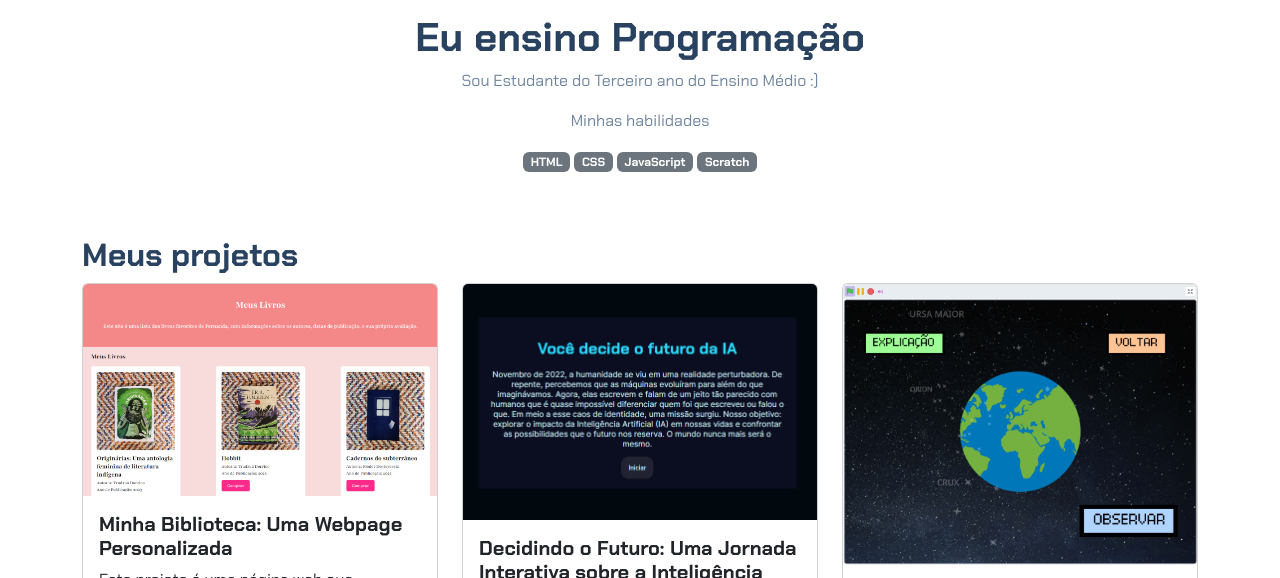
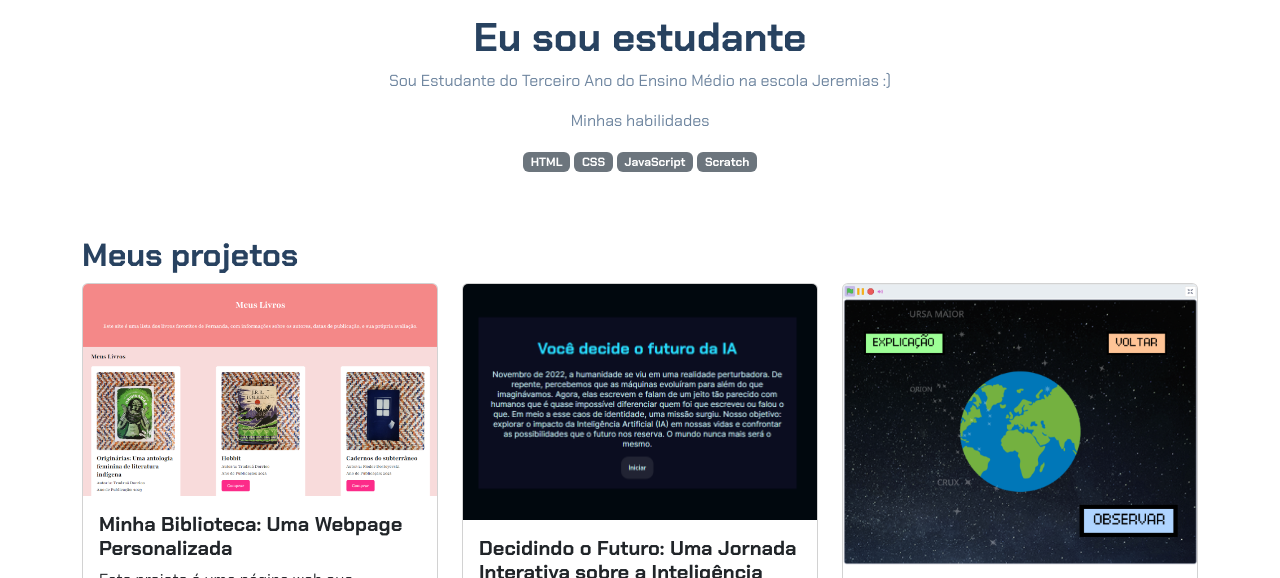
Before and after one commit to buuttk2k5/portifolio-de-projetos-do-yuri, a plain HTML site: page index.html in a window 1280 px wide. Shown: the part 183-761 px from the top of the page. Drawn offline with nearby package versions, Linux system fonts and the light colour scheme.

Commit message:
Update index.html

```diff
--- a/index.html
+++ b/index.html
@@ -12,11 +12,11 @@
 
 <body>
     <header class="container text-center">
-        <img src="img/avatar-perfil.png" alt="avatar do Yuri" class="rounded-circle" width="150" height="150"
+        <img src="img/avatar-perfil.png" alt="avatar da Fernanda" class="rounded-circle" width="150" height="150"
             srcset="">
         <p class="lead">Eu sou Yuri</p>
-        <h1>Eu ensino Programação</h1>
-        <p>Sou Estudante do Terceiro ano do Ensino Médio :)</p>
+        <h1>Eu sou estudante</h1>
+        <p>Sou Estudante do Terceiro Ano do Ensino Médio na escola Jeremias :) </p>
         <p>Minhas habilidades</p>
         <div>
             <p class="badge bg-secondary">HTML</p>
```
